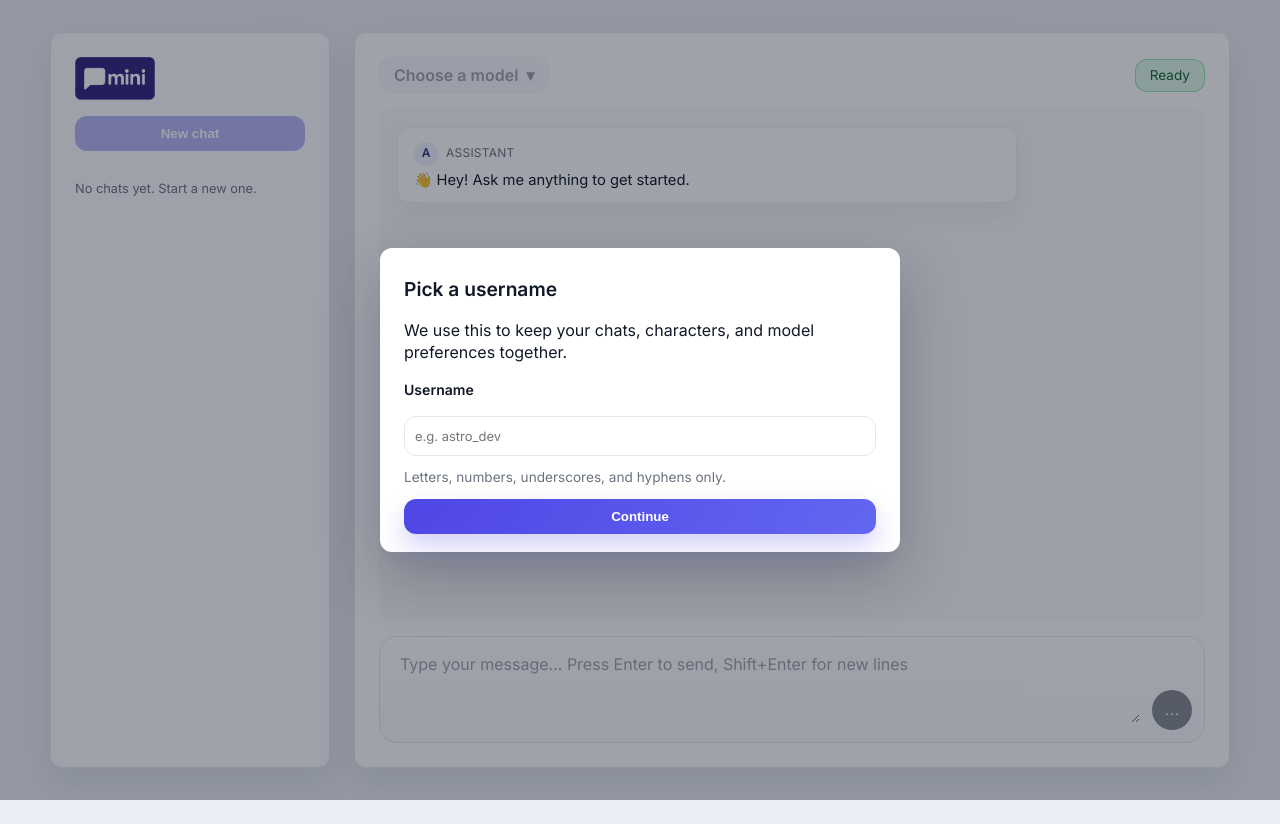
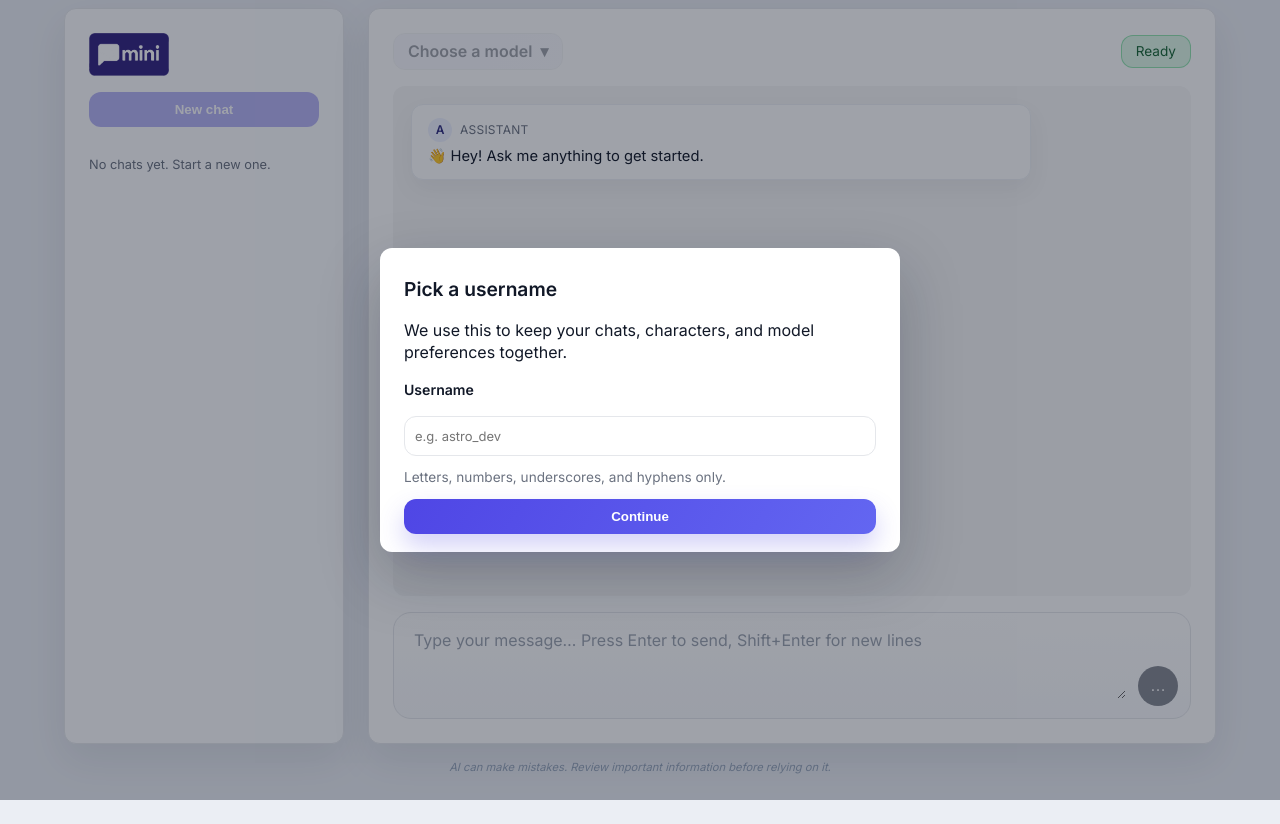
Before and after one commit to hackjutsu/mini-chatbot, a React (Vite) app in the folder client/: page / in a window 1280 px wide. Before the commit the page ends 800 px from the top, so only its background shows below. Built offline with nearby package versions, Linux system fonts and the light colour scheme.

Commit message:
add disclaimer and remind the user to verify the ai information

```diff
--- a/client/src/App.jsx
+++ b/client/src/App.jsx
@@ -634,8 +634,9 @@ const App = () => {
   const activeStatusClass = status === 'Thinking…' ? 'status-pill is-thinking' : 'status-pill';
 
   return (
-    <div className="app-layout">
-      <aside className="session-panel">
+    <div className="app-shell">
+      <div className="app-layout">
+        <aside className="session-panel">
         <div className="panel-header">
           <a
             className="app-brand"
@@ -686,6 +687,7 @@ const App = () => {
           busyLabel={isStreaming ? 'Sending…' : 'Send'}
         />
       </main>
+    </div>
       <CharacterPicker
         isOpen={pickerOpen}
         characters={characters}
@@ -714,6 +716,11 @@ const App = () => {
         error={usernameState.error}
         patternHint="Letters, numbers, underscores, and hyphens only."
       />
+      <div className="disclaimer-container">
+        <p className="disclaimer" role="note">
+          AI can make mistakes. Review important information before relying on it.
+        </p>
+      </div>
     </div>
   );
 };
--- a/client/src/styles/app.css
+++ b/client/src/styles/app.css
@@ -37,6 +37,17 @@ body {
   align-items: center;
   justify-content: center;
   padding: 32px;
+}
+
+.app-shell {
+  width: 100%;
+  min-height: 100vh;
+  display: flex;
+  flex-direction: column;
+  align-items: center;
+  padding: 32px;
+  background: var(--bg);
+  gap: 8px;
 }
 
 .app-layout {
@@ -261,6 +272,7 @@ body {
   padding: 8px 10px;
   border-radius: 12px;
   cursor: pointer;
+  font-size: small;
 }
 
 .session-menu-item:hover {
@@ -274,7 +286,7 @@ body {
 .conversation {
   flex: 1;
   min-height: 0;
-  background: #f9fafc;
+  background: #f7f7f7;
   border-radius: 12px;
   padding: 18px;
   overflow-y: auto;
@@ -571,6 +583,19 @@ body {
 
 .chat-submit:hover:not(:disabled) {
   transform: translateY(-1px);
+}
+
+.disclaimer-container {
+  width: min(1180px, 100%);
+  margin: 8px auto 16px;
+  text-align: center;
+}
+
+.disclaimer {
+  font-size: 0.7rem;
+  color: #94a3b8;
+  margin: 0;
+  font-style: italic;
 }
 
 .character-picker {
```
